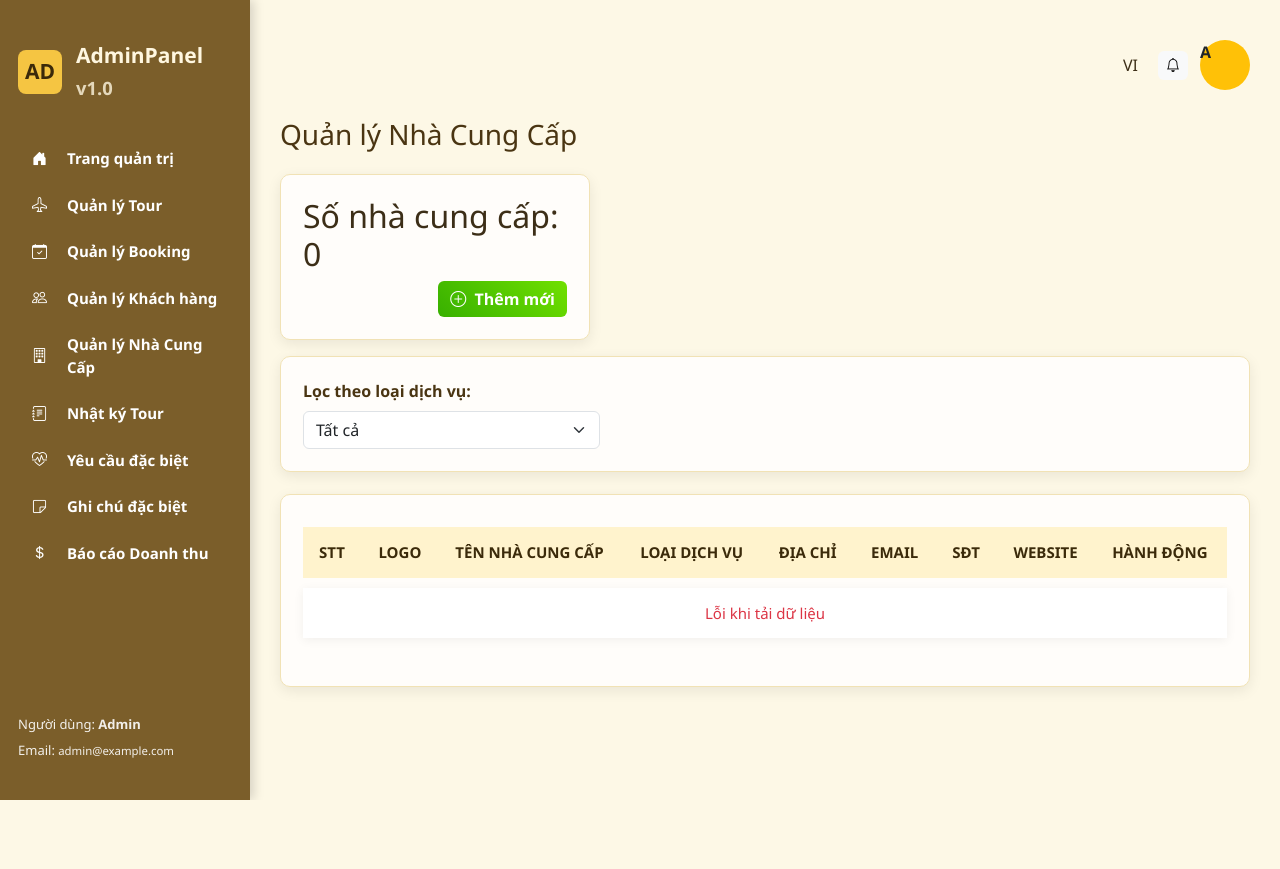
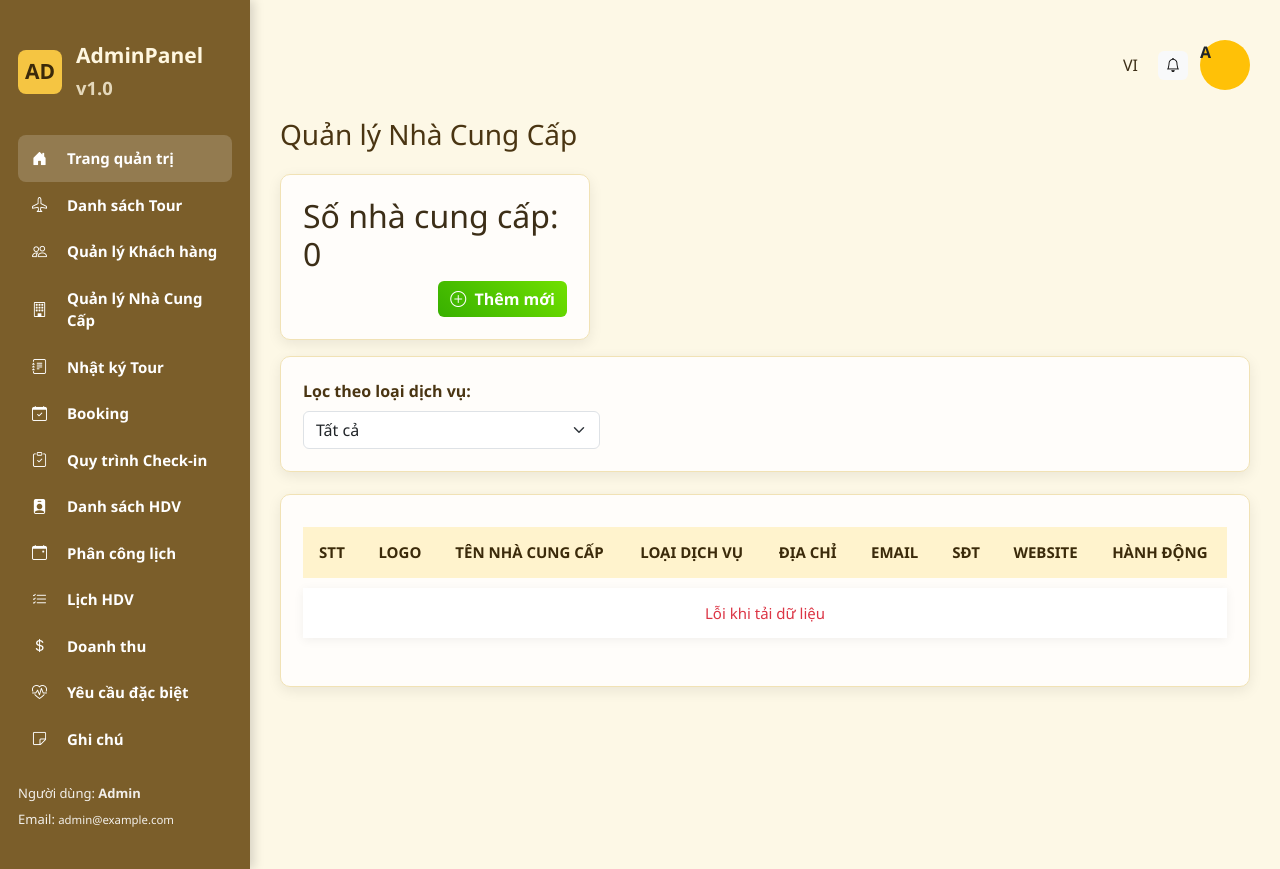
Before and after one commit to Carrotnot4me/Du_an_1_new, a PHP site: page /views/admin/supplier-list.php in a window 1280 px wide. Before the commit the page ends 800 px from the top, so only its background shows below. Run offline with PHP 8.4, Linux system fonts and the light colour scheme.

Commit message:
slidebar

```diff
--- a/controllers/GuideScheduleController.php
+++ b/controllers/GuideScheduleController.php
@@ -18,7 +18,7 @@ class GuideScheduleController {
         // Lấy lịch làm việc
         $schedules = $this->model->getSchedules($guideId);
 
-        // Gọi view
-        include './views/guide/guide-schedule.php';
+        // Gọi view (moved to admin folder)
+        require_once __DIR__ . '/../views/admin/guide-schedule.php';
     }
 }
--- a/views/admin/supplier-list.php
+++ b/views/admin/supplier-list.php
@@ -17,16 +17,67 @@
         <div><div>AdminPanel</div><small style="opacity:.8">v1.0</small></div>
     </div>
     <nav>
-        <a class="nav-item" href="index.php?action=dashboard"><i class="bi bi-house-door-fill me-2"></i> Trang quản trị</a>
-        <a class="nav-item" href="index.php?action=tour-list"><i class="bi bi-airplane me-2"></i> Quản lý Tour</a>
-        <a class="nav-item" href="index.php?action=booking-list"><i class="bi bi-calendar-check me-2"></i> Quản lý Booking</a>
+
+        <!-- TRANG CHÍNH -->
+        <a class="nav-item active" href="index.php?action=dashboard">
+          <i class="bi bi-house-door-fill me-2"></i> Trang quản trị
+        </a>
+
+        <!-- QUẢN LÝ TOUR -->
+
+        <a class="nav-item" href="index.php?action=tour-list">
+          <i class="bi bi-airplane me-2"></i> Danh sách Tour
+        </a>
         <a class="nav-item" href="index.php?action=customer-list"><i class="bi bi-people me-2"></i> Quản lý Khách hàng</a>
-        <a class="nav-item" href="index.php?action=supplier-list"><i class="bi bi-building me-2"></i> Quản lý Nhà Cung Cấp</a>
-        <a class="nav-item" href="index.php?action=guide-logs"><i class="bi bi-journal-text me-2"></i> Nhật ký Tour</a>
-        <a class="nav-item" href="index.php?action=guide-special"><i class="bi bi-heart-pulse me-2"></i> Yêu cầu đặc biệt</a>
-        <a class="nav-item" href="index.php?action=special-notes"><i class="bi bi-sticky me-2"></i> Ghi chú đặc biệt</a>
-        <a class="nav-item" href="index.php?action=revenue-report"><i class="bi bi-currency-dollar me-2"></i> Báo cáo Doanh thu</a>
-    </nav>
+
+        <a class="nav-item" href="index.php?action=supplier-list">
+          <i class="bi bi-building me-2"></i> Quản lý Nhà Cung Cấp
+        </a>
+
+        <a class="nav-item" href="index.php?action=guide-logs">
+          <i class="bi bi-journal-text me-2"></i> Nhật ký Tour
+        </a>
+
+        <a class="nav-item" href="index.php?action=booking-list">
+          <i class="bi bi-calendar-check me-2"></i> Booking
+        </a>
+
+        <a class="nav-item" href="index.php?action=checkin">
+          <i class="bi bi-clipboard-check me-2"></i> Quy trình Check-in
+        </a>
+
+
+        <!-- HƯỚNG DẪN VIÊN -->
+
+        <a class="nav-item" href="index.php?action=guides">
+          <i class="bi bi-person-badge-fill me-2"></i> Danh sách HDV
+        </a>
+
+        <a class="nav-item" href="index.php?action=schedule-assign">
+          <i class="bi bi-calendar-event me-2"></i> Phân công lịch
+        </a>
+
+        <a class="nav-item" href="index.php?action=guide-schedule">
+          <i class="bi bi-list-check me-2"></i> Lịch HDV
+        </a>
+
+        <!-- BÁO CÁO -->
+
+        <a class="nav-item" href="index.php?action=revenue-report">
+          <i class="bi bi-currency-dollar me-2"></i> Doanh thu
+        </a>
+
+        <!-- KHÁC -->
+
+        <a class="nav-item" href="index.php?action=guide-special">
+          <i class="bi bi-heart-pulse me-2"></i> Yêu cầu đặc biệt
+        </a>
+
+        <a class="nav-item" href="index.php?action=special-notes">
+          <i class="bi bi-sticky me-2"></i> Ghi chú
+        </a>
+
+      </nav>
     <div style="margin-top:auto;font-size:13px;opacity:.9">
         <div>Người dùng: <strong>Admin</strong></div>
         <div style="margin-top:6px">Email: <small>admin@example.com</small></div>
```
Also changed, not shown: views/admin/booking-list.php (+8 -10 lines), views/admin/checkin_list.php (+13 -6 lines), views/admin/customer-list.php (+7 -5 lines), views/admin/dashboard.php (+6 -4 lines), views/admin/guide-logs.php (+8 -6 lines), views/admin/guide-schedule.php (renamed from views/guide/guide-schedule.php, +6 -4 lines), views/admin/guide-special.php (+8 -6 lines), views/admin/guide.php (+6 -4 lines), views/admin/revenue-report.php (+13 -6 lines), views/admin/schedule-assign.php (+8 -6 lines), views/admin/special-notes.php (+8 -6 lines).
